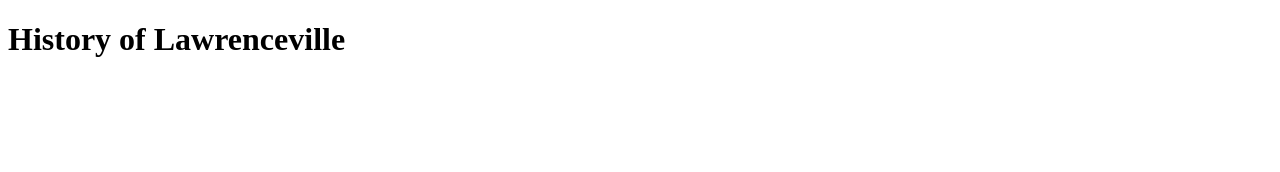
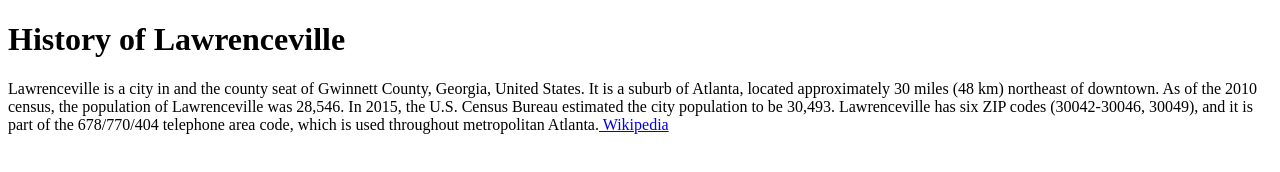
Before and after one commit to MichaelFrankOfficial/CityOfLawrenceville, a plain HTML site: page history.html in a window 1280 px wide. Drawn offline with Linux system fonts and the light colour scheme.

Commit message:
edited history

```diff
--- a/history.html
+++ b/history.html
@@ -6,6 +6,17 @@
     </head>
         <body>
             <h1>History of Lawrenceville</h1>
+              <p>Lawrenceville is a city in and the county seat of
+                  Gwinnett County, Georgia, United States. It is
+                  a suburb of Atlanta, located approximately 30 miles
+                  (48 km) northeast of downtown. As of the 2010 census,
+                  the population of Lawrenceville was 28,546. In 2015,
+                  the U.S. Census Bureau estimated the city population
+                  to be 30,493. Lawrenceville has six ZIP codes
+                  (30042-30046, 30049), and it is part of the 678/770/404
+                  telephone area code, which is used throughout metropolitan
+                  Atlanta.<a href="https://en.wikipedia.org/wiki/Lawrenceville,_Georgia">
+                  Wikipedia</a></p>
         </body>
 
 </html>
```
